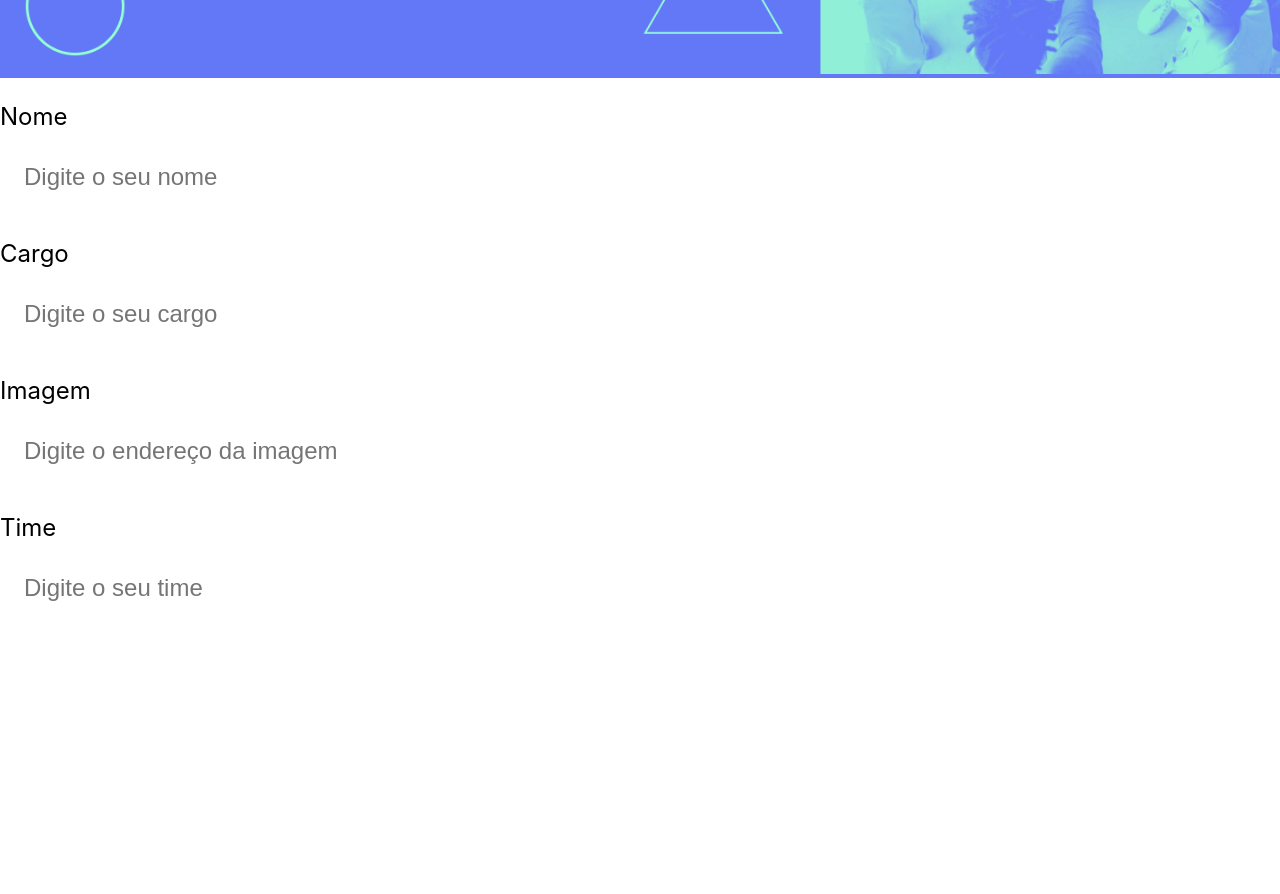
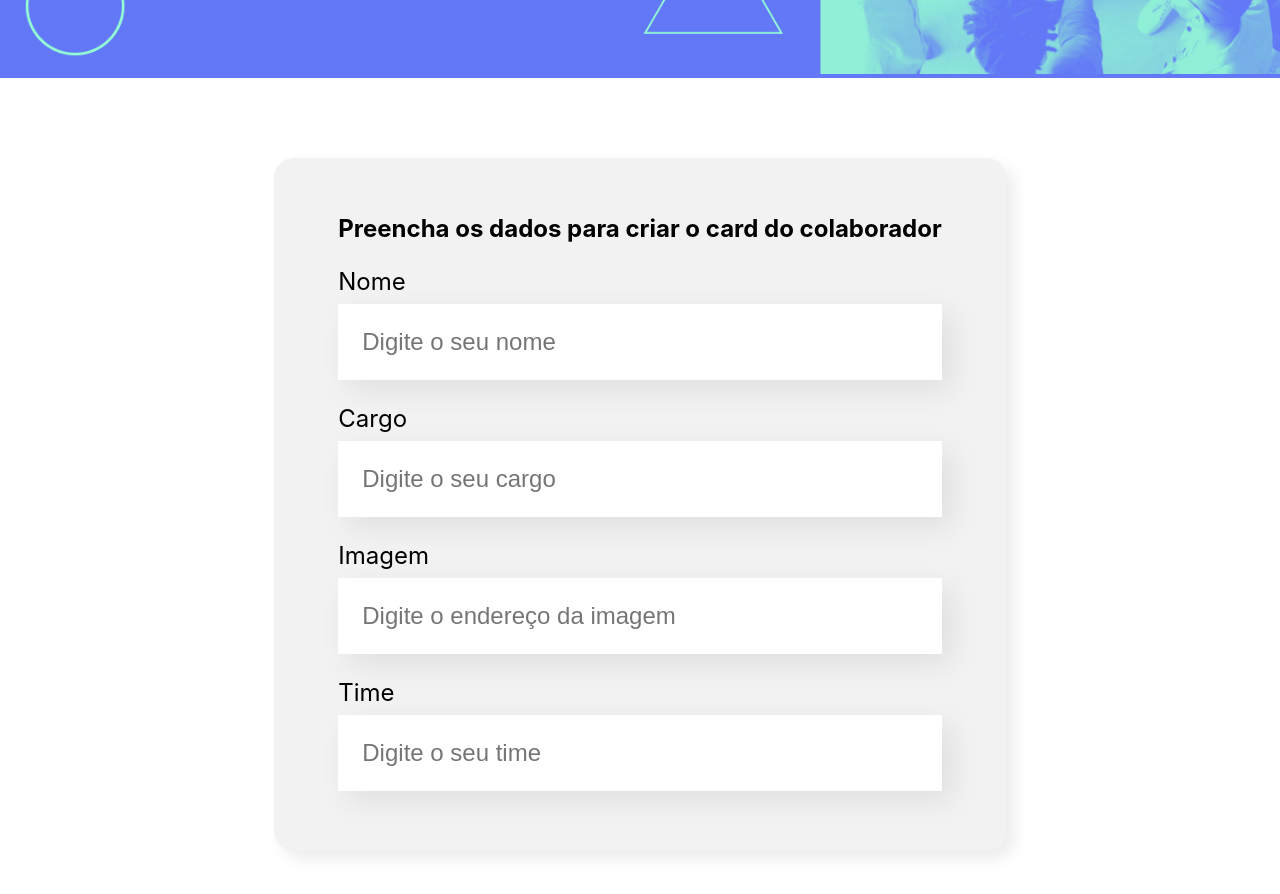
Before and after one commit to leonardorodriguess/Organo, a React (Create React App) app: page / in a window 1280 px wide. Shown: the part 420-1314 px from the top of the page. Before the commit the page ends 1070 px from the top, so only its background shows below. Built offline with nearby package versions, Linux system fonts and the light colour scheme.

Commit message:
criando formularios

```diff
--- a/src/App.js
+++ b/src/App.js
@@ -1,15 +1,13 @@
 
 import Banner from './componentes/Banner';
-import CampoTexto from './componentes/CampoTexto';
+import Formulario from './componentes/Formulario';
 
 function App() {
   return (
     <div className="App">
       <Banner />
-      <CampoTexto label="Nome" placeholder = "Digite o seu nome"/>
-      <CampoTexto label="Cargo" placeholder = "Digite o seu cargo"/>
-      <CampoTexto label="Imagem" placeholder = "Digite o endereço da imagem"/>
-      <CampoTexto label="Time" placeholder = "Digite o seu time"/>
+      <Formulario />
+
     </div>
   );
 }
--- a/src/componentes/CampoTexto/CampoText.css
+++ b/src/componentes/CampoTexto/CampoText.css
@@ -9,8 +9,8 @@
 }
 
 .campo-texto input {
-    background-color: white;
-    box-shadow: 10px 10px 30px rgba(0, 0, 0, 0, 0.0);
+    background-color: #FFF;
+    box-shadow: 10px 10px 30px rgba(0, 0, 0, 0.08);
     width: 100%;
     border: none;
     font-size: 24px;
--- /dev/null
+++ b/src/componentes/Formulario/Formulario.css
@@ -0,0 +1,13 @@
+.formulario {
+    display: flex;
+    justify-content: center;
+    margin: 80px 0;
+}
+
+.formulario form{
+    max-width: 80%;
+    background-color: #F2F2F2;
+    border-radius: 20px;
+    padding: 36px 64px;
+    box-shadow: 8px 8px 16px rgba(0, 0, 0, 0.08);
+}
--- /dev/null
+++ b/src/componentes/Formulario/index.js
@@ -0,0 +1,19 @@
+import './Formulario.css'
+import CampoTexto from '../CampoTexto'
+
+const Formulario = () => {
+    return (
+        <section className="formulario">
+            <form>
+                <h2>Preencha os dados para criar o card do colaborador</h2>
+
+                <CampoTexto label="Nome" placeholder = "Digite o seu nome"/>
+                <CampoTexto label="Cargo" placeholder = "Digite o seu cargo"/>
+                <CampoTexto label="Imagem" placeholder = "Digite o endereço da imagem"/>
+                <CampoTexto label="Time" placeholder = "Digite o seu time"/>
+            </form>
+        </section>
+    )
+}
+
+export default Formulario
```
